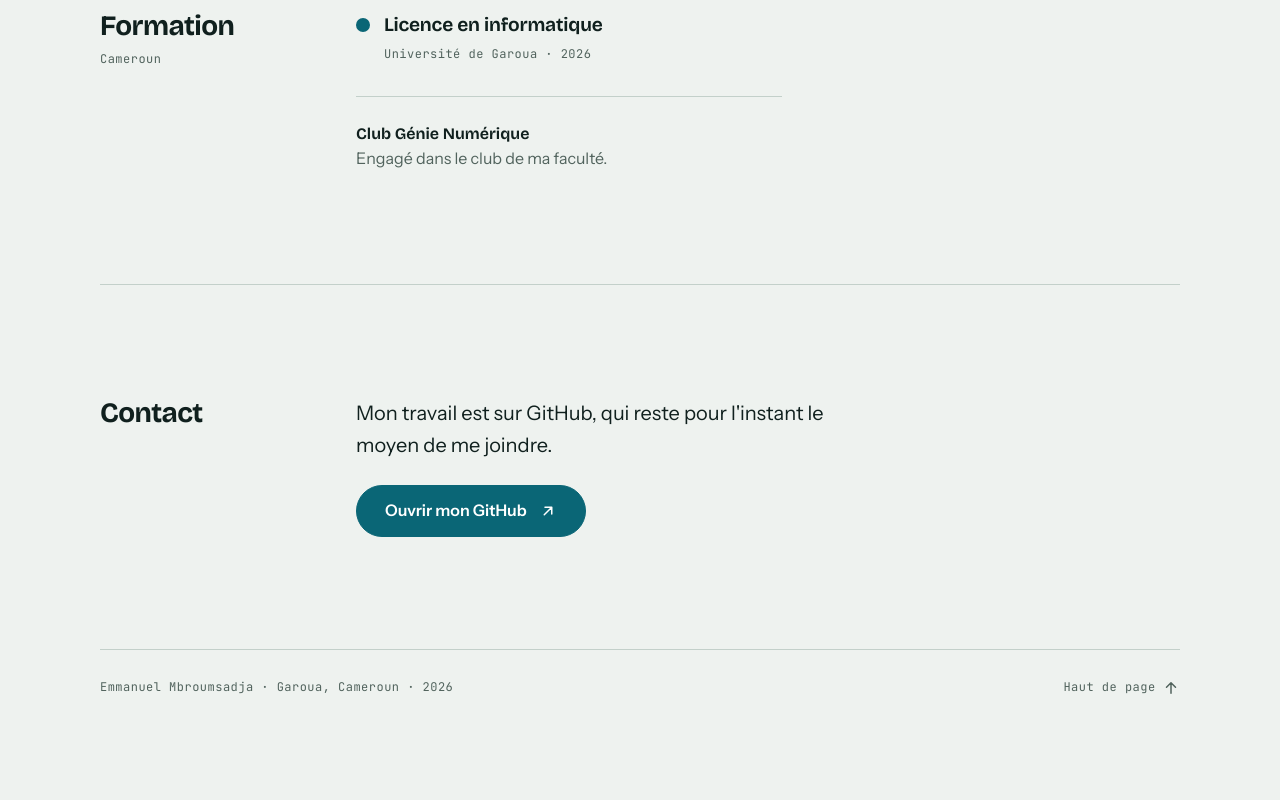
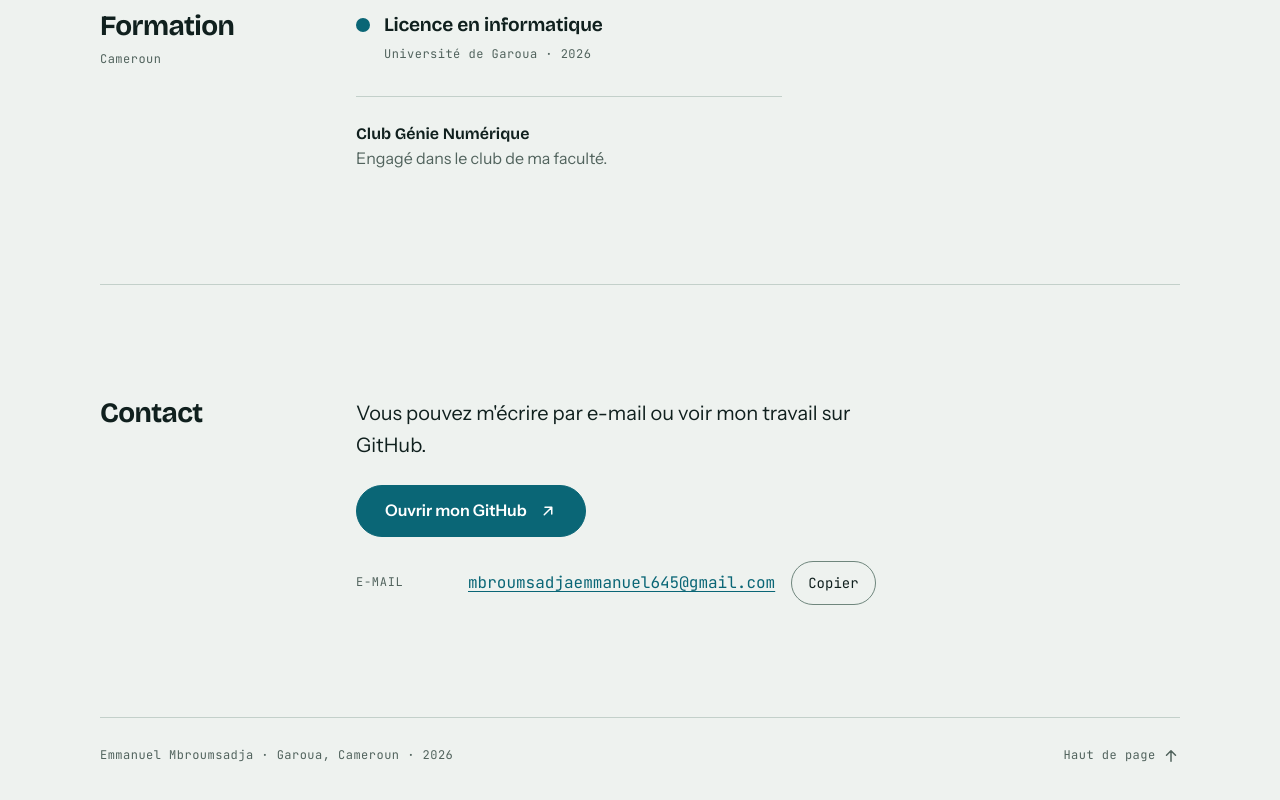
Before and after one commit to mbroumsadja/portfolio, a plain HTML site: page index.html in a window 1280 px wide. Shown: the part 2840-3640 px from the top of the page. Before the commit the page ends 3582 px from the top, so only its background shows below. Drawn offline with nearby package versions, Linux system fonts and the light colour scheme.

Commit message:
Ajoute l'e-mail dans la section Contact
Co-Authored-By: Claude Sonnet 5.5 <noreply@anthropic.com>
Claude-Session: https://claude.ai/code/session_014R6VYvi6WVGUh3hXESPYRx

```diff
--- a/index.html
+++ b/index.html
@@ -202,7 +202,9 @@ ul, ol { margin: 0; padding: 0; list-style: none; }
 .contact ul:empty { display: none; }
 .contact li { display: flex; flex-wrap: wrap; align-items: center; gap: 0 var(--s-3); min-height: 2.75rem; }
 .contact li span { font-family: var(--font-mono); font-size: var(--fs-xs); letter-spacing: .06em; text-transform: uppercase; color: var(--muted); min-width: 6rem; }
-.contact li code { font-family: var(--font-mono); font-size: var(--fs-md); overflow-wrap: anywhere; }
+.contact li code, .contact li a { font-family: var(--font-mono); font-size: var(--fs-md); overflow-wrap: anywhere; }
+.copy { font: inherit; font-family: var(--font-mono); font-size: var(--fs-sm); min-height: 2.75rem; padding: 0 1rem; border: 1px solid var(--line-strong); background: transparent; color: var(--fg); border-radius: 999px; cursor: pointer; }
+.copy:hover { border-color: var(--accent); color: var(--accent); }
 
 footer { padding-top: var(--s-3); border-top: 1px solid var(--line); display: flex; flex-wrap: wrap; align-items: center; justify-content: space-between; gap: 0 var(--s-4); font-family: var(--font-mono); font-size: var(--fs-xs); color: var(--muted); letter-spacing: .04em; }
 footer a { display: inline-flex; align-items: center; gap: .4rem; min-height: 2.75rem; color: var(--muted); text-decoration: none; }
@@ -358,11 +360,11 @@ footer a:hover { color: var(--accent); }
   <section class="sec contact" id="contact" aria-labelledby="h-contact">
     <div class="sec-label"><h2 id="h-contact">Contact</h2></div>
     <div>
-      <p>Mon travail est sur GitHub, qui reste pour l'instant le moyen de me joindre.</p>
+      <p>Vous pouvez m'écrire par e-mail ou voir mon travail sur GitHub.</p>
       <div class="cta">
         <a class="btn" href="https://github.com/mbroumsadja" target="_blank" rel="noopener">Ouvrir mon GitHub <svg class="ico ico-ne" aria-hidden="true"><use href="#i-ne"/></svg><span class="sr-only"> (s'ouvre dans un nouvel onglet)</span></a>
       </div>
-      <ul id="contact-list"></ul>
+      <ul id="contact-list" aria-live="polite"></ul>
     </div>
   </section>
 </main>
@@ -381,15 +383,32 @@ footer a:hover { color: var(--accent); }
 <script>
 (function () {
   // Renseigner ces champs pour afficher un e-mail ou un numéro WhatsApp dans la section Contact.
-  var CONTACT = { email: "", whatsapp: "" };
+  var CONTACT = { email: "mbroumsadjaemmanuel645@gmail.com", whatsapp: "" };
 
   var list = document.getElementById("contact-list");
+  function selectText(node) {
+    var r = document.createRange(); r.selectNodeContents(node);
+    var sel = window.getSelection(); sel.removeAllRanges(); sel.addRange(r);
+  }
+  function copyText(text, btn) {
+    var done = function () {
+      btn.textContent = "Copié";
+      setTimeout(function () { btn.textContent = "Copier"; }, 2000);
+    };
+    try {
+      navigator.clipboard.writeText(text).then(done, function () { selectText(btn.previousSibling); });
+    } catch (e) { selectText(btn.previousSibling); }
+  }
   [["E-mail", CONTACT.email], ["WhatsApp", CONTACT.whatsapp]].forEach(function (p) {
     if (!p[1]) return;
     var li = document.createElement("li");
     var s = document.createElement("span"); s.textContent = p[0];
-    var c = document.createElement("code"); c.textContent = p[1];
-    li.appendChild(s); li.appendChild(c);
+    var isMail = p[0] === "E-mail";
+    var c = document.createElement(isMail ? "a" : "code"); c.textContent = p[1];
+    if (isMail) c.href = "mailto:" + p[1];
+    var b = document.createElement("button"); b.type = "button"; b.className = "copy"; b.textContent = "Copier";
+    b.addEventListener("click", function () { copyText(p[1], b); });
+    li.appendChild(s); li.appendChild(c); li.appendChild(b);
     list.appendChild(li);
   });
 
```
